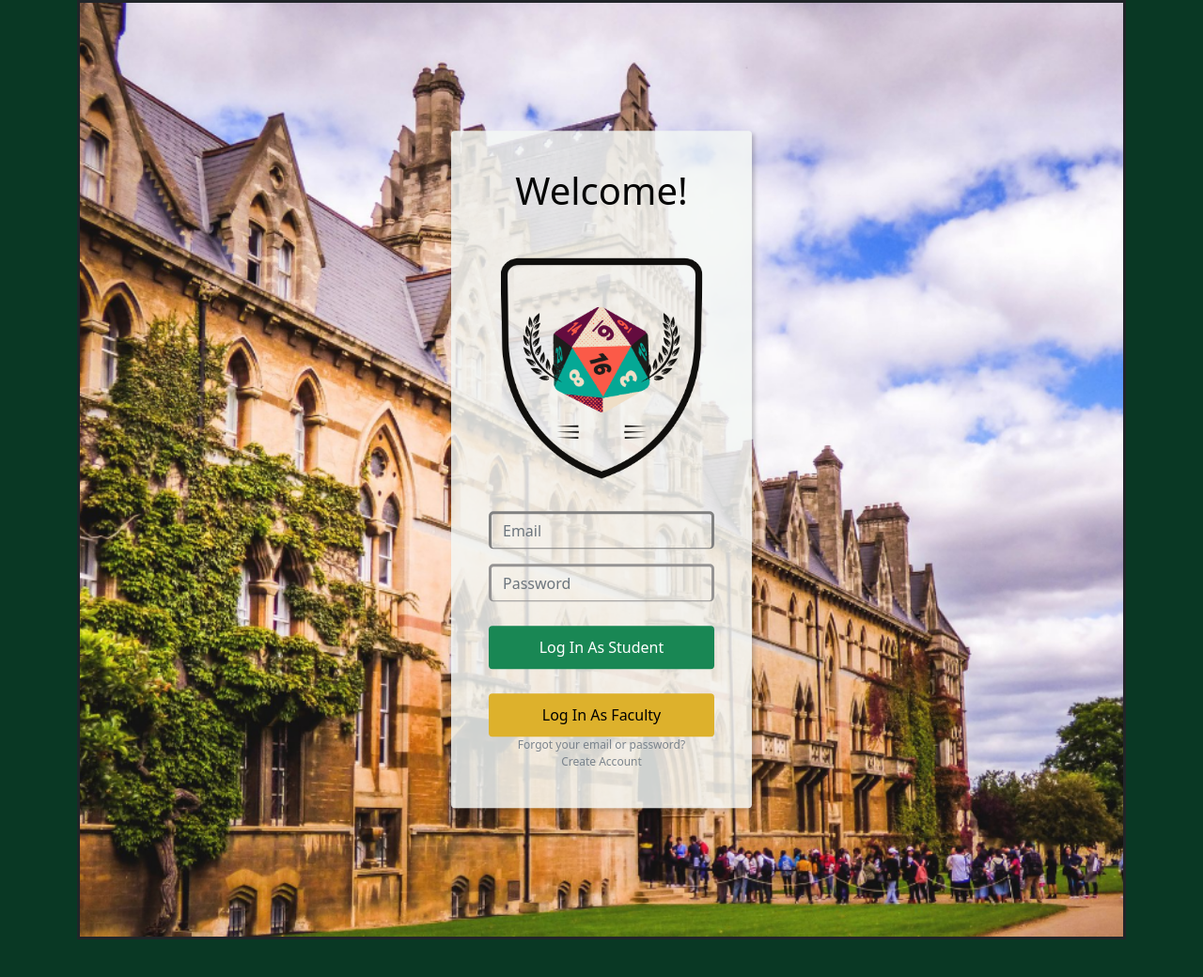
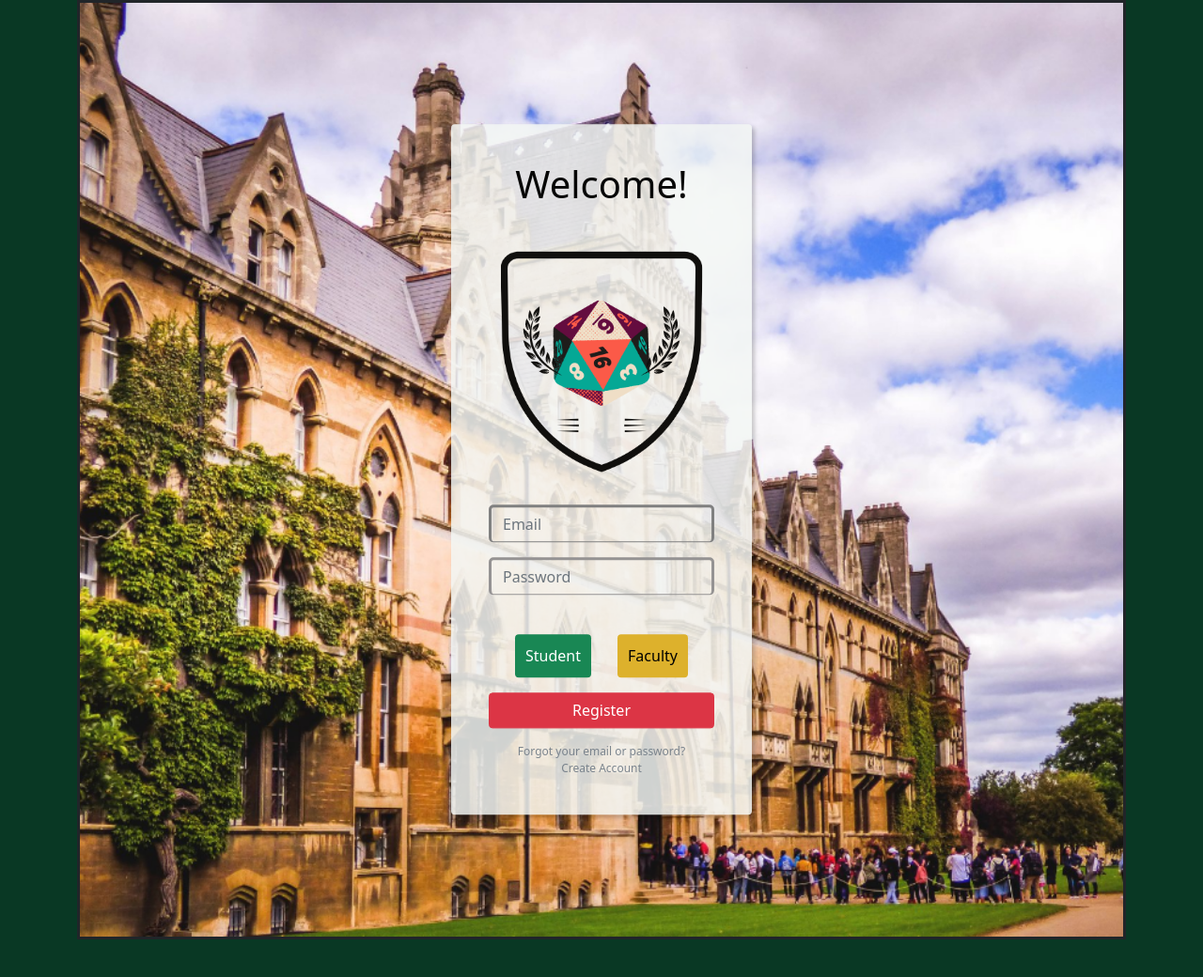
Before and after one commit to Bandera2014/SDEV_255_Final_Project_Group2, a Node server app: page / in a window 1280 px wide. Shown: the top 1040 px of the page at 94% size. Run offline with Node 20, Linux system fonts and the light colour scheme; some libraries are stand-ins or nearby versions; some web fonts are replaced.

Commit message:
log in and profile updated

```diff
--- a/app.js
+++ b/app.js
@@ -93,18 +93,24 @@ app.post('/login',async(req,res)=>{
   var em = req.body.email;
   var pw = req.body.email;
   var opt = req.body.classification;
-  console.log(em)
-  console.log(pw)
+  console.log(req.body.classification)
 
   let user = await UserModel.find({
-    email:em,
-    password:pw,
-    options:opt
+    firstName:"first",
+    lastName:"last",
+    email:req.body.email,
+    password:req.body.password,
+    options:req.body.classification,
+
   });
+  // let user = await UserModel.findById("61b69fc07ec0f6b83288e906")
   console.log(user)
+
   if (user){
-    return res.redirect("/home")
+    console.log("going home")
+    return res.render('home', { user: user, title: 'Home Page'})
   }
+  res.redirect('/login')
   console.log("end of login")
 
 })
--- a/views/home.ejs
+++ b/views/home.ejs
@@ -7,7 +7,7 @@
         <div class="row">
             <div class="col-md-6" style="background: rgba(244,247,245,0.78);width: 460px;height: 525px;margin-top: 40px;border-radius: 10px;border-style: solid;border-color: rgb(147,147,147);">
                 <div class="card"></div><img class="rounded-circle img-fluid" id="avatarId" src="img/placeholderphoto.png" style="width: 125px;height: 125px;margin-bottom: 20px;" alt="placeholder avatar">
-                <h2 class="display-6 justify-content-center" id="studentName">Madison C.</h2>
+                <h2 class="display-6 justify-content-center" id="studentName"><%= user.firstName+" "+user.lastName %></h2>
                 <h5 class="text-muted d-inline-block mb-2" id="major">Software Engineering Major</h5>
                 <div class="card">
                     <div class="card-body">
--- a/views/index.ejs
+++ b/views/index.ejs
@@ -10,10 +10,16 @@
                 <div class="illustration"><img class="img-fluid justify-content-center" src="/img/logoRes.png" width="250px" height="300px"></div>
                 <div class="mb-3"><input class="form-control" type="email" id="emailVal" name="email" placeholder="Email" style="border-radius: 5px;border-style: solid;border-color: rgb(128,128,128);"></div>
                 <div class="mb-3"><input class="form-control" type="password" id="passwordVal" name="password" placeholder="Password" style="border-style: solid;border-color: rgb(149,147,147);border-radius: 5px;"></div>
-                <button class="btn btn-primary d-block w-100" id="studentBtn" type="submit" style="background: var(--bs-success);">Log In As Student</button>
-                <button class="btn btn-primary d-block w-100" id="facultyBtn" type="submit" style="background: #ddb12c;color: rgb(0,0,0);">Log In As Faculty</button>
+                <div class="mb-3 d-flex justify-content-evenly">
+                    <input type="radio" class="btn-check" id="classification1" name="classification" value="student" autocomplete="off" checked>
+                    <label class="btn btn-primary w-auto mw-95" for="classification1" style="background: var(--bs-success);">Student</label>
+                    <input type="radio" class="btn-check" id="classification2" name="classification" value="faculty"  autocomplete="off" >
+                    <label class="btn btn-primary w-auto mw-95" for="classification2" style="background: #ddb12c;color: rgb(0,0,0);">Faculty</label>
+                </div>
+                <div class="mb-3"><button class="btn btn-danger d-block w-100" id="Submit" type="submit">Register</button></div>
                 <a class="forgot" href="#">Forgot your email or password?</a>
                 <a class="forgot" href="register">Create Account</a>
+
             </form>
         </section>
     </div>
```
